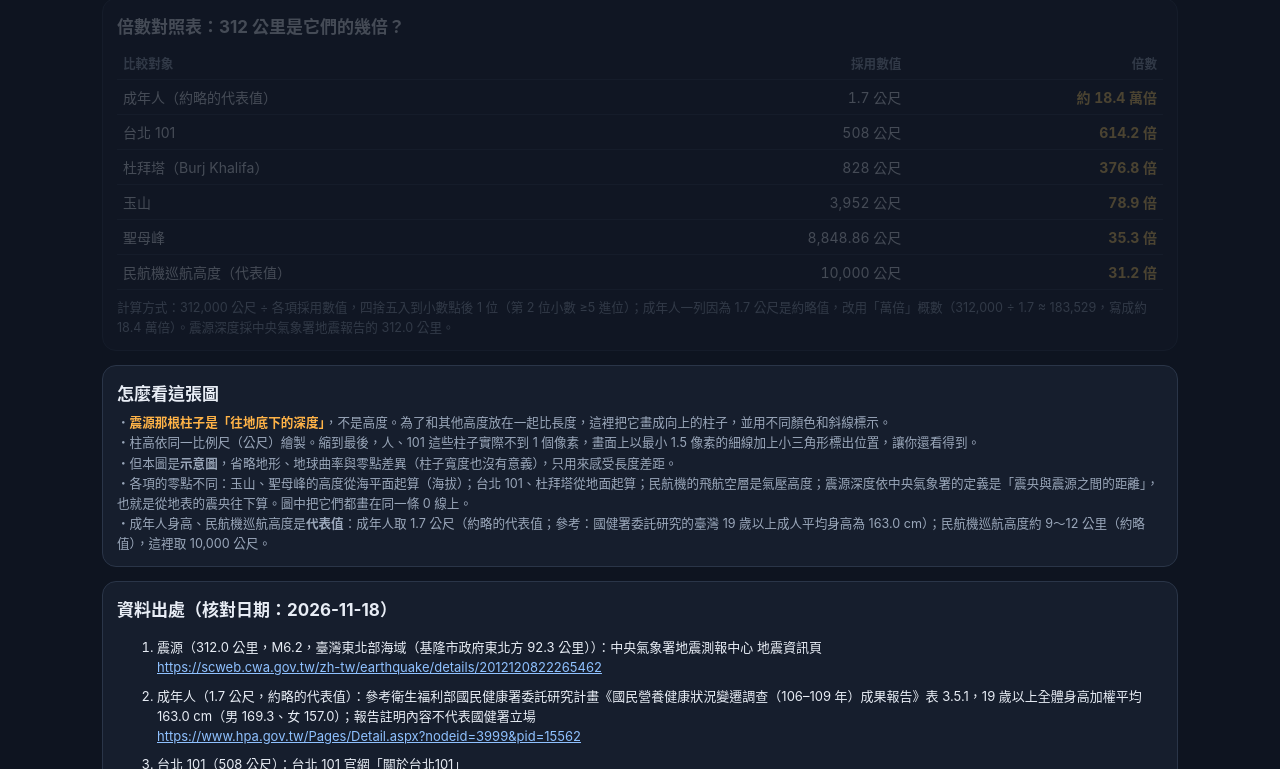
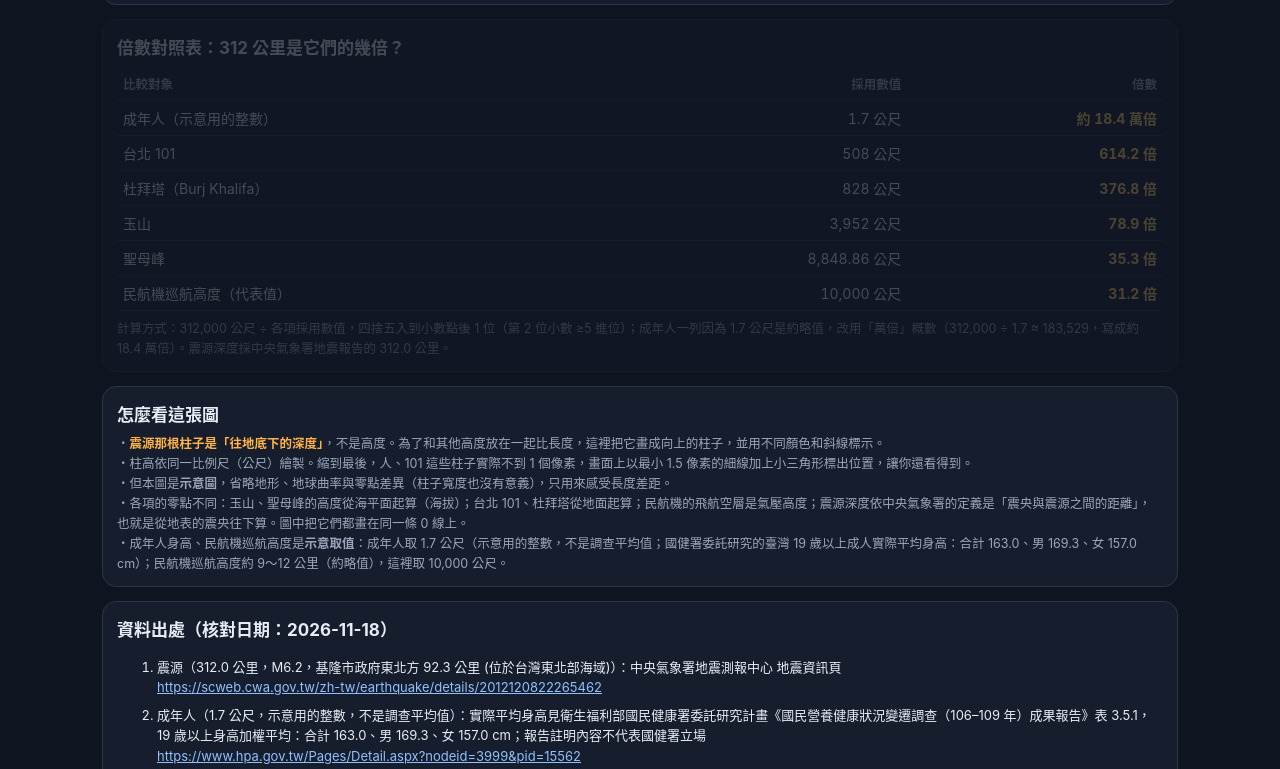
Before and after one commit to jgejoseph/tw-quake3d, a website: page public/depth-compare.html in a window 1280 px wide. Shown: the part 717-1486 px from the top of the page. Drawn offline with Linux system fonts and the light colour scheme.

Commit message:
depth-compare: CWA verbatim location, human note, CSS 12.5px (v1.4)
Co-authored-by: jgejoseph <jgejoseph@users.noreply.github.com>

```diff
--- a/public/depth-compare.html
+++ b/public/depth-compare.html
@@ -30,10 +30,10 @@ section.card h2{font-size:17px;margin:2px 0 8px}
 #ratio.hidden{opacity:.25}
 table{width:100%;border-collapse:collapse;font-size:14px}
 th,td{padding:7px 6px;border-bottom:1px solid var(--line);text-align:left;vertical-align:top}
-th{color:var(--mute);font-weight:600;font-size:12.6px}
+th{color:var(--mute);font-weight:600;font-size:12.5px}
 th.num,td.num{text-align:right;font-variant-numeric:tabular-nums;white-space:nowrap}
 td.big{color:var(--accent);font-weight:700}
-.note{font-size:12.6px;color:var(--mute);line-height:1.6;margin:8px 0 0}
+.note{font-size:12.5px;color:var(--mute);line-height:1.6;margin:8px 0 0}
 .src li{margin:0 0 8px;font-size:13px;line-height:1.55;word-break:break-word}
 .src a{color:#8fc1ff}
 .tag{display:inline-block;font-size:11px;padding:1px 6px;border-radius:6px;background:#33415a;color:#cfd8e6;margin-left:4px;vertical-align:1px}
@@ -45,7 +45,7 @@ td.big{color:var(--accent);font-weight:700}
 <div class="wrap">
 <header>
   <h1>312 公里有多深？</h1>
-  <p>2012-12-08 22:26:54（臺灣時間）臺灣東北部海域（基隆市政府東北方 92.3 公里）<span class="hero">M6.2 地震，震源深度 312 公里</span>。我們把它和人、建築、高山、民航機放在同一把尺上比一比。</p>
+  <p>2012-12-08 22:26:54（臺灣時間）基隆市政府東北方 92.3 公里 (位於台灣東北部海域) <span class="hero">M6.2 地震，震源深度 312 公里</span>。我們把它和人、建築、高山、民航機放在同一把尺上比一比。</p>
 </header>
 
 <div class="stage" role="figure" aria-label="高度與震源深度比較動畫">
@@ -74,14 +74,14 @@ td.big{color:var(--accent);font-weight:700}
   ・柱高依同一比例尺（公尺）繪製。縮到最後，人、101 這些柱子實際不到 1 個像素，畫面上以最小 1.5 像素的細線加上小三角形標出位置，讓你還看得到。<br>
   ・但本圖是<b>示意圖</b>，省略地形、地球曲率與零點差異（柱子寬度也沒有意義），只用來感受長度差距。<br>
   ・各項的零點不同：玉山、聖母峰的高度從海平面起算（海拔）；台北 101、杜拜塔從地面起算；民航機的飛航空層是氣壓高度；震源深度依中央氣象署的定義是「震央與震源之間的距離」，也就是從地表的震央往下算。圖中把它們都畫在同一條 0 線上。<br>
-  ・成年人身高、民航機巡航高度是<b>代表值</b>：成年人取 1.7 公尺（約略的代表值；參考：國健署委託研究的臺灣 19 歲以上成人平均身高為 163.0 cm）；民航機巡航高度約 9～12 公里（約略值），這裡取 10,000 公尺。</p>
+  ・成年人身高、民航機巡航高度是<b>示意取值</b>：成年人取 1.7 公尺（示意用的整數，不是調查平均值；國健署委託研究的臺灣 19 歲以上成人實際平均身高：合計 163.0、男 169.3、女 157.0 cm）；民航機巡航高度約 9～12 公里（約略值），這裡取 10,000 公尺。</p>
 </section>
 
 <section class="card">
   <h2>資料出處（核對日期：2026-11-18）</h2>
   <ol class="src">
-    <li>震源（312.0 公里，M6.2，臺灣東北部海域（基隆市政府東北方 92.3 公里））：中央氣象署地震測報中心 地震資訊頁<br><a href="https://scweb.cwa.gov.tw/zh-tw/earthquake/details/2012120822265462">https://scweb.cwa.gov.tw/zh-tw/earthquake/details/2012120822265462</a></li>
-    <li>成年人（1.7 公尺，約略的代表值）：參考衛生福利部國民健康署委託研究計畫《國民營養健康狀況變遷調查（106–109 年）成果報告》表 3.5.1，19 歲以上全體身高加權平均 163.0 cm（男 169.3、女 157.0）；報告註明內容不代表國健署立場<br><a href="https://www.hpa.gov.tw/Pages/Detail.aspx?nodeid=3999&amp;pid=15562">https://www.hpa.gov.tw/Pages/Detail.aspx?nodeid=3999&amp;pid=15562</a></li>
+    <li>震源（312.0 公里，M6.2，基隆市政府東北方 92.3 公里 (位於台灣東北部海域)）：中央氣象署地震測報中心 地震資訊頁<br><a href="https://scweb.cwa.gov.tw/zh-tw/earthquake/details/2012120822265462">https://scweb.cwa.gov.tw/zh-tw/earthquake/details/2012120822265462</a></li>
+    <li>成年人（1.7 公尺，示意用的整數，不是調查平均值）：實際平均身高見衛生福利部國民健康署委託研究計畫《國民營養健康狀況變遷調查（106–109 年）成果報告》表 3.5.1，19 歲以上身高加權平均：合計 163.0、男 169.3、女 157.0 cm；報告註明內容不代表國健署立場<br><a href="https://www.hpa.gov.tw/Pages/Detail.aspx?nodeid=3999&amp;pid=15562">https://www.hpa.gov.tw/Pages/Detail.aspx?nodeid=3999&amp;pid=15562</a></li>
     <li>台北 101（508 公尺）：台北 101 官網「關於台北101」<br><a href="https://www.taipei-101.com.tw/tw/corporate/about">https://www.taipei-101.com.tw/tw/corporate/about</a></li>
     <li>杜拜塔 Burj Khalifa（828 公尺）：Council on Vertical Urbanism（CVU，2025 年 10 月由 CTBUH 改名）世界高樓資料庫 The Skyscraper Center<br><a href="https://www.skyscrapercenter.com/building/burj-khalifa/3">https://www.skyscrapercenter.com/building/burj-khalifa/3</a></li>
     <li>玉山（3,952 公尺）：內政部國家公園署「玉山有多高 最新測量數據出爐」（官方維持以 3,952 公尺代表）；內政部國土測繪中心「玉山高度測量」最新成果 3,952.433 ± 0.046 公尺<br><a href="https://www.nps.gov.tw/ch/titlelist/parknews/1270">https://www.nps.gov.tw/ch/titlelist/parknews/1270</a><br><a href="https://www.nlsc.gov.tw/cp.aspx?n=1486">https://www.nlsc.gov.tw/cp.aspx?n=1486</a></li>
@@ -99,7 +99,7 @@ td.big{color:var(--accent);font-weight:700}
 // ---- 資料（皆為公尺）----
 const DEPTH_M = 312000; // 中央氣象署地震報告 312.0 公里
 const ITEMS = [
-  { key:'human',  name:'成年人',  sub:'約略代表值', subN:'約略值', v:1.7, disp:'1.7 m', unit:'公尺', tableName:'成年人（約略的代表值）', approx:true },
+  { key:'human',  name:'成年人',  sub:'示意整數', subN:'約略值', v:1.7, disp:'1.7 m', unit:'公尺', tableName:'成年人（示意用的整數）', approx:true },
   { key:'t101',   name:'台北101', sub:'',         v:508,      disp:'508 m',      unit:'公尺', tableName:'台北 101' },
   { key:'burj',   name:'杜拜塔',  sub:'',         v:828,      disp:'828 m',      unit:'公尺', tableName:'杜拜塔（Burj Khalifa）' },
   { key:'jade',   name:'玉山',    sub:'',         v:3952,     disp:'3,952 m',    unit:'公尺', tableName:'玉山' },
@@ -108,7 +108,7 @@ const ITEMS = [
   { key:'quake',  name:'震源',    sub:'往地底的深度', subN:'深度↓',v:DEPTH_M, disp:'312 km', unit:'公尺', tableName:'震源深度', quake:true }
 ];
 const CAPTIONS = [
-  '從一個人開始：成年人身高取 <span class="n">1.7 公尺</span>（約略的代表值）。',
+  '從一個人開始：成年人身高取 <span class="n">1.7 公尺</span>（示意用的整數）。',
   '台北 101 高 <span class="n">508 公尺</span>，鏡頭往後拉，人已經變成一條細線。',
   '杜拜塔 <span class="n">828 公尺</span>，目前世界最高的建築。',
   '玉山 <span class="n">3,952 公尺</span>，臺灣最高峰。',
```
